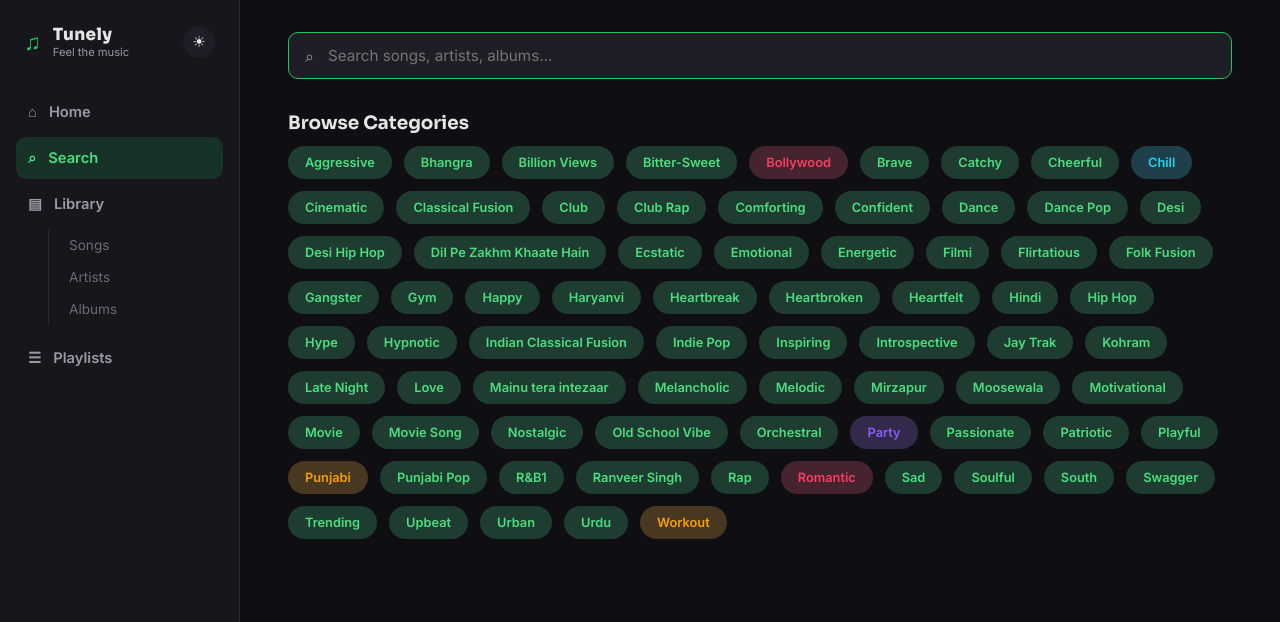
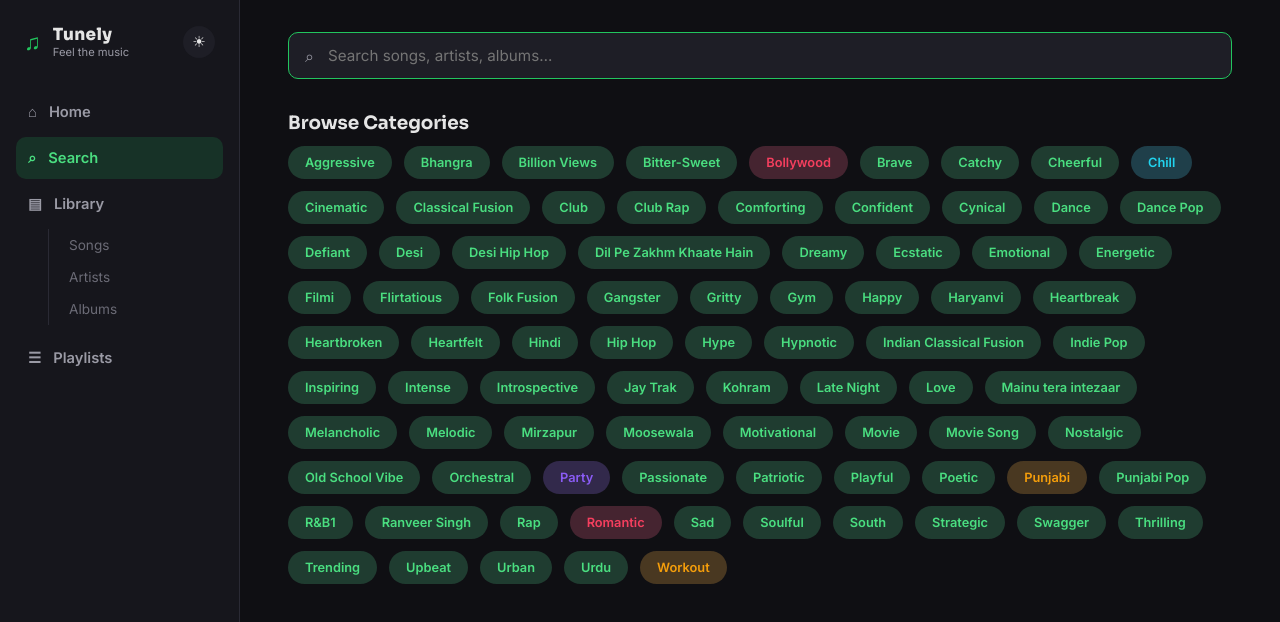
Before and after one commit to itrk70/Tunely, a React (Vite) app: page /search in a window 1280 px wide. Shown: the top 622 px of the page. Built offline with nearby package versions, Linux system fonts and the light colour scheme.

Commit message:
Add new songs to music library

```diff
--- a/src/data/musicLibrary.js
+++ b/src/data/musicLibrary.js
@@ -551,4 +551,26 @@ export const musicLibrary = [
     releaseDate: '2025-04-18',
     duration: 153,
   },
+  {
+    id: 'song-050`',
+    name: 'Sahi Galat',
+    artists: ['King', 'Amitabh Bhattacharya', 'Devi Sri Prasad'],
+    album: 'Drishyam 2',
+    tags: ['Hindi', 'Defiant', 'Strategic', 'Bollywood', 'Movie Song', 'Intense', 'Cynical', 'Gritty', 'Thrilling'],
+    coverImage: 'https://pagalnew.com/coverimages/sahi-galat-drishyam-2-500-500.jpg',
+    audioSrc: `${AUDIO_BASE}Sahi_Galat.mp3`,
+    releaseDate: '2022-11-16',
+    duration: 169,
+  },
+  {
+    id: 'song-051`',
+    name: 'Chand Sifarish',
+    artists: ['Shaan', 'Kailash Kher', 'Jatin-Lalit', 'Prasoon Joshi'],
+    album: 'Fanaa',
+    tags: ['Hindi', 'Flirtatious', 'Playful', 'Bollywood', 'Movie Song', 'Dreamy', 'Poetic', 'Nostalgic'],
+    coverImage: 'https://pagalnew.com/coverimages/Chand-Sifarish-Fanaa-500-500.jpg',
+    audioSrc: `${AUDIO_BASE}Chand_Sifarish.mp3`,
+    releaseDate: '2006-04-12',
+    duration: 277,
+  },
 ];
```
